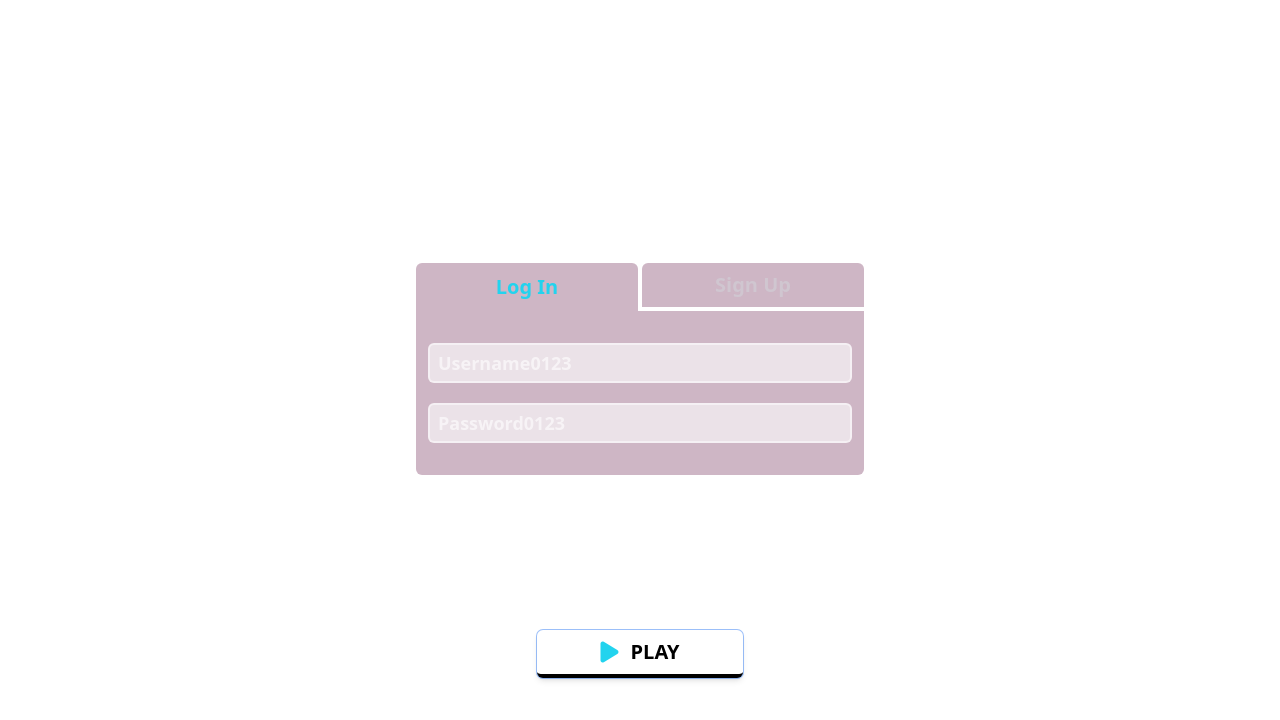
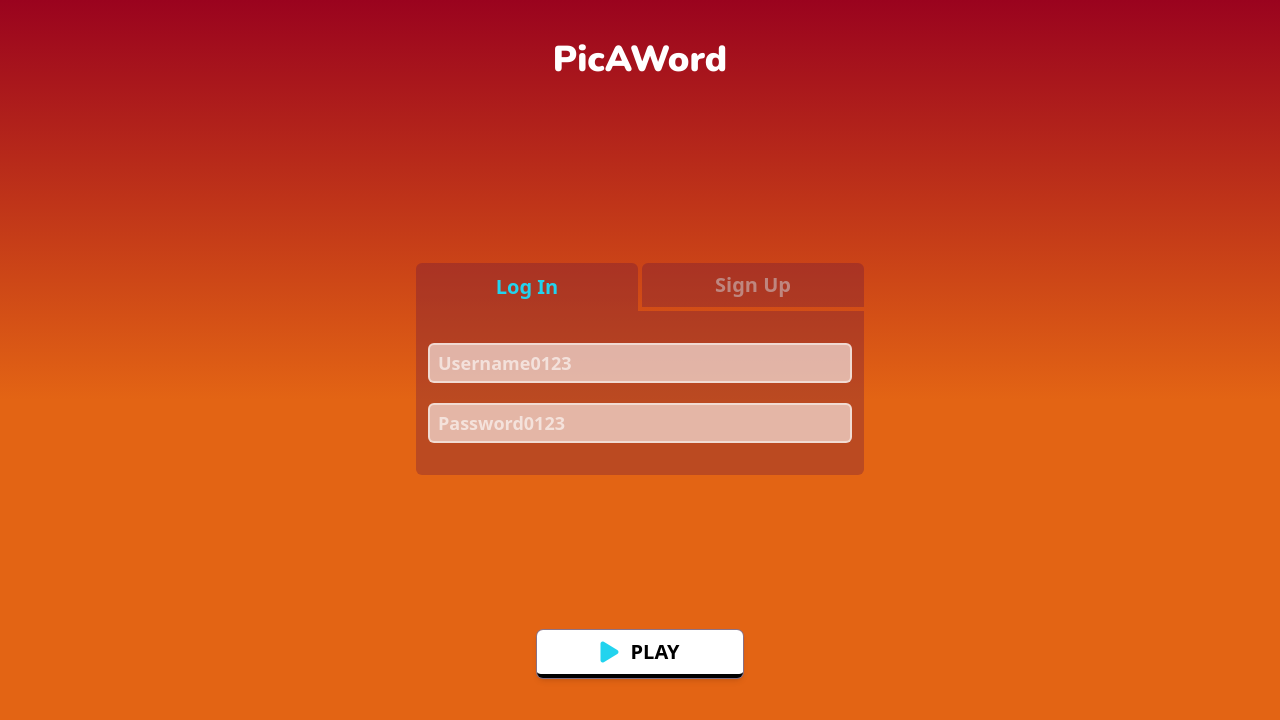
Before and after one commit to JoushuaDelaCruz/ISA_Project_C2_Client, a React (Vite) app: page /auth in a window 1280 px wide. Shown: the top 720 px of the page. Built offline with nearby package versions, Linux system fonts and the light colour scheme.

Commit message:
Created a background class in index.css to store the background class

```diff
--- a/src/Pages/Home.jsx
+++ b/src/Pages/Home.jsx
@@ -3,8 +3,8 @@
 
 const Home = () => {
   return (
-    <div className="bg-gradient-to-t from-spanish-orange via-spanish-orange to-carmine ">
-      <Navbar />
+    <div className="background">
+      <Navbar pageNum={1} />
       <div className="text-red-600 w-screen h-screen flex justify-center items-center font-bold text-3xl">
         Home Content
       </div>
--- a/src/styles/index.css
+++ b/src/styles/index.css
@@ -2,3 +2,9 @@
 @tailwind base;
 @tailwind components;
 @tailwind utilities;
+
+@layer components {
+    .background {
+        @apply bg-gradient-to-t from-spanish-orange via-spanish-orange to-carmine min-h-screen w-screen
+    }
+}
```
